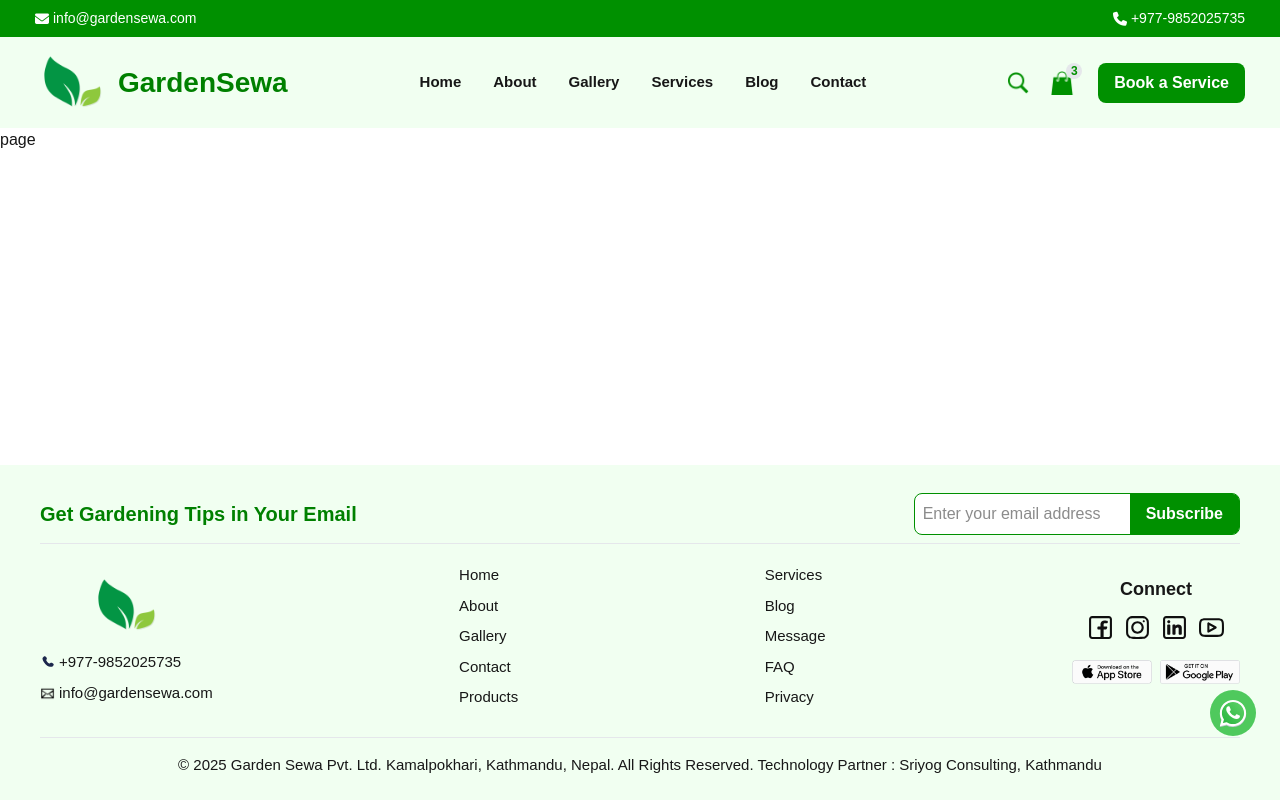
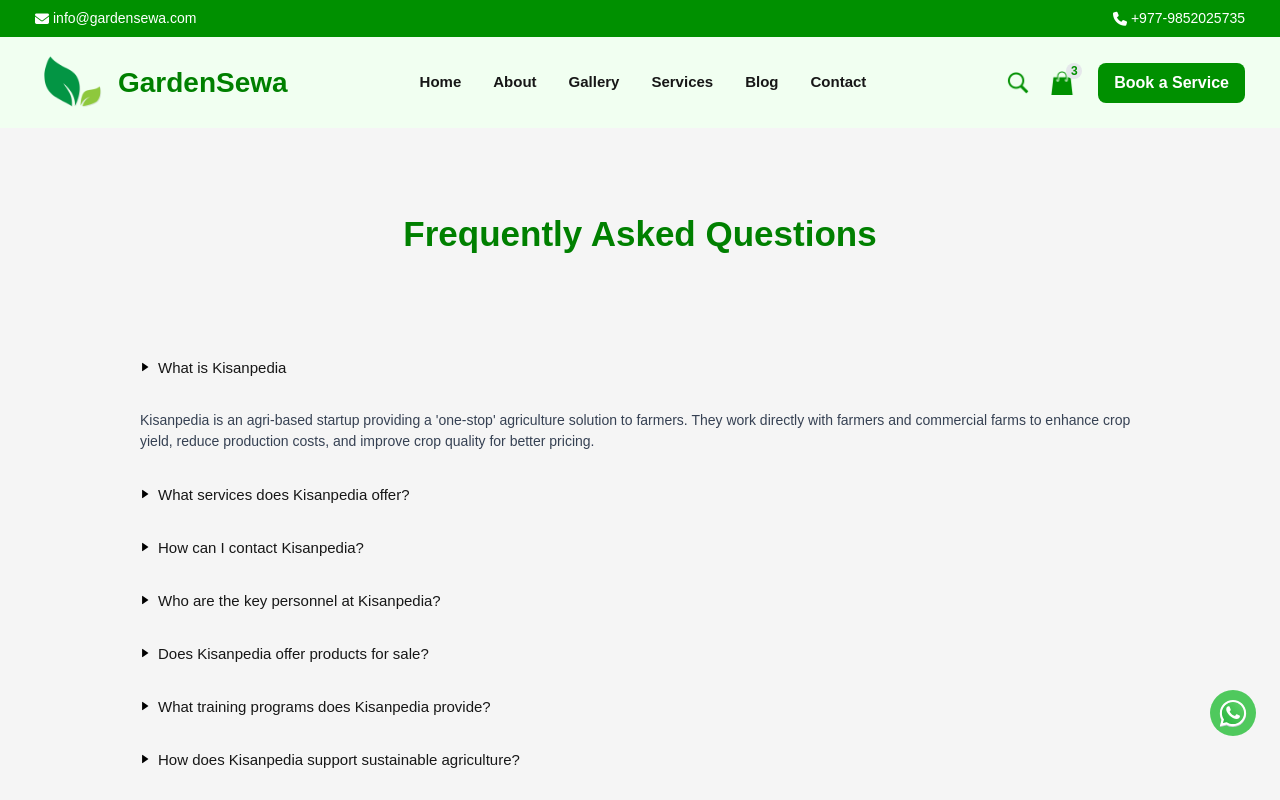
Before and after one commit to pracasupreti/gardensewa.com, a Next.js app: page /faq in a window 1280 px wide. Shown: the top 800 px of the page. Built offline with nearby package versions, Linux system fonts and the light colour scheme.

Commit message:
Update page.tsx

```diff
--- a/app/faq/page.tsx
+++ b/app/faq/page.tsx
@@ -1,184 +1,177 @@
-// "use client";
+"use client";
 
-// import React, { useEffect, useState } from "react";
-// import {
-//   Accordion,
-//   AccordionHeader,
-//   AccordionBody,
-// } from "@material-tailwind/react";
-// import Image from "next/image";
+import React, { useEffect, useState } from "react";
+import {
+  Accordion,
+  AccordionHeader,
+  AccordionBody,
+} from "@material-tailwind/react";
+import Image from "next/image";
 
-// function Faq() {
-//   const [open, setOpen] = useState<number>(1);
+function Faq() {
+  const [open, setOpen] = useState<number>(1);
 
-//   const handleOpen = (value: number) => setOpen(open === value ? 0 : value);
+  const handleOpen = (value: number) => setOpen(open === value ? 0 : value);
 
-//   useEffect(() => {
-//     window.scrollTo(0, 0);
-//   }, []);
+  useEffect(() => {
+    window.scrollTo(0, 0);
+  }, []);
 
-//   const arrowIcon = "/image/icons/right-list-arrow.svg";
+  const arrowIcon = "/image/icons/right-list-arrow.svg";
 
-//   return (
-//     <section className="FAQ bg-[#f5f5f5] pb-20">
-//       <div className="container mx-auto max-w-[1000px] py-20 px-5 lg:px-0">
-//         <h1 className="text-center font-bold text-[35px] text-[#008000] pb-20">
-//           Frequently Asked Questions
-//         </h1>
+  return (
+    <section className="FAQ bg-[#f5f5f5] pb-20">
+      <div className="container mx-auto max-w-[1000px] py-20 px-5 lg:px-0">
+        <h1 className="text-center font-bold text-[35px] text-[#008000] pb-20">
+          Frequently Asked Questions
+        </h1>
 
-//         {faqData.map((item) => (
-//           <Accordion
-//             key={item.id}
-//             open={open === item.id}
-//             animate={{
-//               mount: { opacity: 1, height: "auto" },
-//               unmount: { opacity: 0, height: 0 },
-//             }}
-//           >
-//             <AccordionHeader onClick={() => handleOpen(item.id)}>
-//               <p className="flex gap-2 items-center text-[15px] font-normal cursor-pointer">
-//                 <Image
-//                   src={arrowIcon}
-//                   alt="Arrow Icon"
-//                   width={10}
-//                   height={10}
-//                   className="w-[10px] h-auto"
-//                 />
-//                 {item.question}
-//               </p>
-//             </AccordionHeader>
-//             <AccordionBody>{item.answer}</AccordionBody>
-//           </Accordion>
-//         ))}
-//       </div>
-//     </section>
-//   );
-// }
+        {faqData.map((item) => (
+          <Accordion
+            key={item.id}
+            open={open === item.id}
+            animate={{
+              mount: { opacity: 1, height: "auto" },
+              unmount: { opacity: 0, height: 0 },
+            }}
+          >
+            <AccordionHeader onClick={() => handleOpen(item.id)}>
+              <p className="flex gap-2 items-center text-[15px] font-normal cursor-pointer">
+                <Image
+                  src={arrowIcon}
+                  alt="Arrow Icon"
+                  width={10}
+                  height={10}
+                  className="w-[10px] h-auto"
+                />
+                {item.question}
+              </p>
+            </AccordionHeader>
+            <AccordionBody>{item.answer}</AccordionBody>
+          </Accordion>
+        ))}
+      </div>
+    </section>
+  );
+}
 
-// export default Faq;
+export default Faq;
 
-// // FAQ data array
-// const faqData = [
-//   {
-//     id: 1,
-//     question: "What is Kisanpedia",
-//     answer:
-//       "Kisanpedia is an agri-based startup providing a 'one-stop' agriculture solution to farmers. They work directly with farmers and commercial farms to enhance crop yield, reduce production costs, and improve crop quality for better pricing.",
-//   },
-//   {
-//     id: 2,
-//     question: "What services does Kisanpedia offer?",
-//     answer: (
-//       <div>
-//         <p>Kisanpedia offers a range of services, including:</p>
-//         <ul className="list py-1 list-disc pl-4">
-//           <li>
-//             <strong>Training and Capacity Building:</strong> Workshops and
-//             seminars on crop management, pest control, and soil health.
-//           </li>
-//           <li>
-//             <strong>Research and Development:</strong> Development of new crop
-//             protection agents and seed varieties.
-//           </li>
-//           <li>
-//             <strong>Technology and Digital Services:</strong> Precision
-//             agriculture using GPS-guided tools and remote sensing.
-//           </li>
-//           <li>
-//             <strong>Post-Harvest and Value-Added Services:</strong> On-farm
-//             processing equipment and advanced packaging solutions.
-//           </li>
-//         </ul>
-//       </div>
-//     ),
-//   },
-//   {
-//     id: 3,
-//     question: "How can I contact Kisanpedia?",
-//     answer: (
-//       <>
-//         You can reach Kisanpedia via email at{" "}
-//         <a href="mailto:[email protected]" className="underline text-blue-500">
-//           [email protected]
-//         </a>{" "}
-//         or by phone at +977-9746608593. Their office is located at Puspalal
-//         Chowk, Budhiganga -1, Morang.
-//       </>
-//     ),
-//   },
-//   {
-//     id: 4,
-//     question: "Who are the key personnel at Kisanpedia?",
-//     answer:
-//       "Rajesh Mehta serves as the CEO, and Babita Singh is the Founder of Kisanpedia Service Pvt. Ltd.",
-//   },
-//   {
-//     id: 5,
-//     question: "Does Kisanpedia offer products for sale?",
-//     answer:
-//       "Yes, Kisanpedia provides a variety of agricultural products, including bio-fertilizers, pruning tools, insecticides, seeds, and plant boosters.",
-//   },
-//   {
-//     id: 6,
-//     question: "What training programs does Kisanpedia provide?",
-//     answer: (
-//       <ul className="list-disc pl-4 space-y-1">
-//         <li>
-//           <strong>Crop Management:</strong> Best practices for growing and
-//           harvesting crops.
-//         </li>
-//         <li>
-//           <strong>Pest Control:</strong> Identifying and implementing effective
-//           control methods.
-//         </li>
-//         <li>
-//           <strong>Soil Health:</strong> Maintaining healthy soil for sustainable
-//           agriculture.
-//         </li>
-//       </ul>
-//     ),
-//   },
-//   {
-//     id: 7,
-//     question: "How does Kisanpedia support sustainable agriculture?",
-//     answer:
-//       "Kisanpedia emphasizes conservation and sustainability strategies, educating farmers on preserving the environment without compromising productivity. They invest in research and development, prioritize education and training, and foster partnerships to drive positive change.",
-//   },
-//   {
-//     id: 8,
-//     question: "Does Kisanpedia assist with market access for farmers?",
-//     answer:
-//       "Yes, Kisanpedia works to create linkages between farmers and wholesalers, enabling farmers to sell their produce directly to buyers.",
-//   },
-//   {
-//     id: 9,
-//     question: "What is Kisanpedia's mission and vision?",
-//     answer: (
-//       <ul className="list-disc pl-4 space-y-1">
-//         <li>
-//           <strong>Mission:</strong> Empower farmers to take bumper production by
-//           providing the best crop intelligence, quality products, and efficient
-//           services.
-//         </li>
-//         <li>
-//           <strong>Vision:</strong> Our vision is to make the best farming for a
-//           better farmer's life.
-//         </li>
-//       </ul>
-//     ),
-//   },
-//   {
-//     id: 10,
-//     question:
-//       "How can I stay updated with Kisanpedia's latest news and updates?",
-//     answer:
-//       "You can subscribe to their newsletter through their website to receive the latest updates and information.",
-//   },
-// ];
-import React from "react";
-
-const page = () => {
-  return <div>page</div>;
-};
-
-export default page;
+// FAQ data array
+const faqData = [
+  {
+    id: 1,
+    question: "What is Kisanpedia",
+    answer:
+      "Kisanpedia is an agri-based startup providing a 'one-stop' agriculture solution to farmers. They work directly with farmers and commercial farms to enhance crop yield, reduce production costs, and improve crop quality for better pricing.",
+  },
+  {
+    id: 2,
+    question: "What services does Kisanpedia offer?",
+    answer: (
+      <div>
+        <p>Kisanpedia offers a range of services, including:</p>
+        <ul className="list py-1 list-disc pl-4">
+          <li>
+            <strong>Training and Capacity Building:</strong> Workshops and
+            seminars on crop management, pest control, and soil health.
+          </li>
+          <li>
+            <strong>Research and Development:</strong> Development of new crop
+            protection agents and seed varieties.
+          </li>
+          <li>
+            <strong>Technology and Digital Services:</strong> Precision
+            agriculture using GPS-guided tools and remote sensing.
+          </li>
+          <li>
+            <strong>Post-Harvest and Value-Added Services:</strong> On-farm
+            processing equipment and advanced packaging solutions.
+          </li>
+        </ul>
+      </div>
+    ),
+  },
+  {
+    id: 3,
+    question: "How can I contact Kisanpedia?",
+    answer: (
+      <>
+        You can reach Kisanpedia via email at{" "}
+        <a href="mailto:[email protected]" className="underline text-blue-500">
+          [email protected]
+        </a>{" "}
+        or by phone at +977-9746608593. Their office is located at Puspalal
+        Chowk, Budhiganga -1, Morang.
+      </>
+    ),
+  },
+  {
+    id: 4,
+    question: "Who are the key personnel at Kisanpedia?",
+    answer:
+      "Rajesh Mehta serves as the CEO, and Babita Singh is the Founder of Kisanpedia Service Pvt. Ltd.",
+  },
+  {
+    id: 5,
+    question: "Does Kisanpedia offer products for sale?",
+    answer:
+      "Yes, Kisanpedia provides a variety of agricultural products, including bio-fertilizers, pruning tools, insecticides, seeds, and plant boosters.",
+  },
+  {
+    id: 6,
+    question: "What training programs does Kisanpedia provide?",
+    answer: (
+      <ul className="list-disc pl-4 space-y-1">
+        <li>
+          <strong>Crop Management:</strong> Best practices for growing and
+          harvesting crops.
+        </li>
+        <li>
+          <strong>Pest Control:</strong> Identifying and implementing effective
+          control methods.
+        </li>
+        <li>
+          <strong>Soil Health:</strong> Maintaining healthy soil for sustainable
+          agriculture.
+        </li>
+      </ul>
+    ),
+  },
+  {
+    id: 7,
+    question: "How does Kisanpedia support sustainable agriculture?",
+    answer:
+      "Kisanpedia emphasizes conservation and sustainability strategies, educating farmers on preserving the environment without compromising productivity. They invest in research and development, prioritize education and training, and foster partnerships to drive positive change.",
+  },
+  {
+    id: 8,
+    question: "Does Kisanpedia assist with market access for farmers?",
+    answer:
+      "Yes, Kisanpedia works to create linkages between farmers and wholesalers, enabling farmers to sell their produce directly to buyers.",
+  },
+  {
+    id: 9,
+    question: "What is Kisanpedia's mission and vision?",
+    answer: (
+      <ul className="list-disc pl-4 space-y-1">
+        <li>
+          <strong>Mission:</strong> Empower farmers to take bumper production by
+          providing the best crop intelligence, quality products, and efficient
+          services.
+        </li>
+        <li>
+          <strong>Vision:</strong> Our vision is to make the best farming for a
+          better farmer's life.
+        </li>
+      </ul>
+    ),
+  },
+  {
+    id: 10,
+    question:
+      "How can I stay updated with Kisanpedia's latest news and updates?",
+    answer:
+      "You can subscribe to their newsletter through their website to receive the latest updates and information.",
+  },
+];
```
